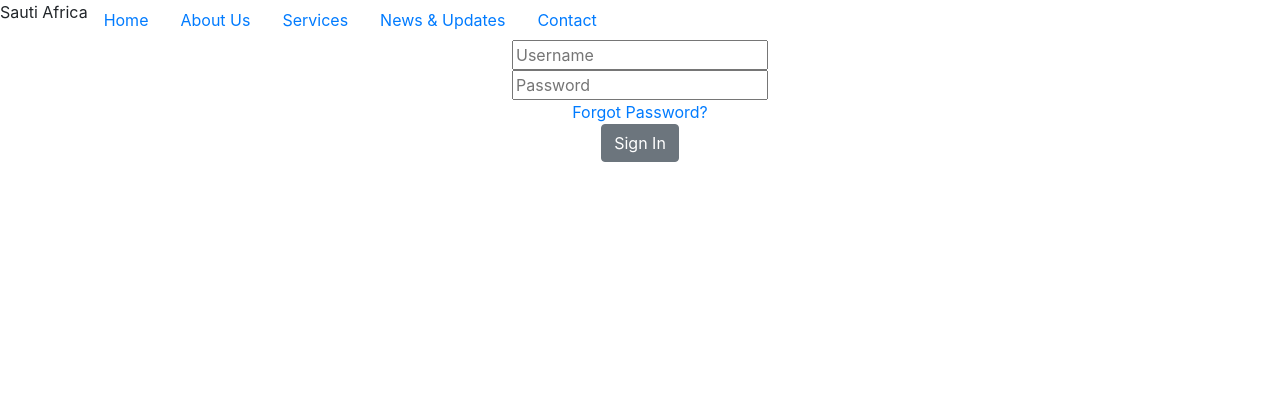
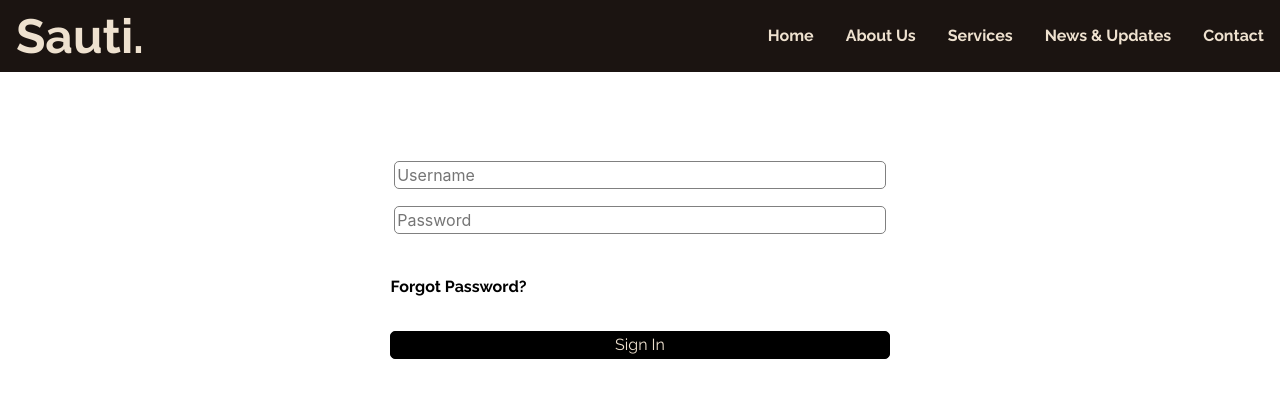
Before and after one commit to raaudain/Frontend, a React (Create React App) app in the folder sauti-africa/: page / in a window 1280 px wide. Shown: the top 398 px of the page. Built offline with nearby package versions, Linux system fonts and the light colour scheme.

Commit message:
styling is passable; functionality lost, credentials now invalid. May have been removed from the database as a valid login

```diff
--- a/sauti-africa/public/index.html
+++ b/sauti-africa/public/index.html
@@ -24,7 +24,7 @@
       work correctly both with client-side routing and a non-root public URL.
       Learn how to configure a non-root public URL by running `npm run build`.
     -->
-    <title>React App</title>
+    <link href="https://fonts.googleapis.com/css?family=Raleway:400,700&display=swap" rel="stylesheet">    <title>Sauti Africa</title>
   </head>
   <body>
     <noscript>You need to enable JavaScript to run this app.</noscript>
--- /dev/null
+++ b/sauti-africa/src/Styles/styles.css
@@ -0,0 +1,70 @@
+.nav {
+  font-family: "Raleway", sans-serif;
+  font-weight: bold;
+  color: #eee1cf;
+  background-color: #1b1411;
+  display: flex;
+  align-items: center;
+  justify-content: space-between;
+}
+
+.nav p {
+  font-size: 3rem;
+  justify-content: flex-start;
+  margin: 0 1rem
+}
+
+.nav a {
+  text-decoration: none;
+  color: #eee1cf;
+  font-size: 1rem;
+  padding: 1rem 1rem;
+  margin: 0 auto;
+
+}
+
+.nav .nav-item, a {
+    justify-content: right;
+}
+
+.nav .nav-item, a:hover {
+    color: #1b1411;
+}
+
+.container {
+    padding: 5rem, 0rem;
+    margin: 5rem auto;
+    height: 50%;
+    width: 50%;
+}
+
+input {
+    width: 45%;
+    border-radius: 5px;
+    border-style: none;
+    border: 1px solid gray;
+    font-family: "Raleway", sans-serif;
+}
+
+.input {
+    padding: .55rem;
+}
+
+a.forgot {
+    display: block;
+    text-align: left;
+    text-decoration: none;
+    font-family: "Raleway", sans-serif;
+    font-weight: bold;
+    margin: 2rem 19.1rem;
+    color: black;
+}
+
+button.signin {
+    font-family: "Raleway", sans-serif;
+    width: 45%;
+    background-color: black;
+    color: #eee1cf;
+    border-radius: 5px;
+    border: 1px solid black;
+}
--- a/sauti-africa/src/UserLogin/UserLogin.js
+++ b/sauti-africa/src/UserLogin/UserLogin.js
@@ -2,13 +2,15 @@ import React from 'react';
 import { withFormik, Form, Field } from 'formik';
 import * as Yup from 'yup';
 import axios from 'axios';
-import { Button, Container, Row, Col, Nav, NavItem, NavLink } from 'reactstrap';
+import { Nav, NavItem, NavLink } from 'reactstrap';
+import '../Styles/styles.css';
 
 function UserLogin({ errors, touched, isSubmitting }) {
     return (
         <div>
-            <Nav color="#1b1411">
-                <p>Sauti Africa</p>
+            <div className="nav">
+            <p>Sauti.</p>
+            <Nav>
                 <NavItem>
                     <NavLink href="/">Home</NavLink>
                 </NavItem>
@@ -25,20 +27,22 @@ function UserLogin({ errors, touched, isSubmitting }) {
                     <NavLink href="/contact/">Contact</NavLink>
                 </NavItem>
             </Nav>
+            </div>
             <Form>
-                <div>
+                <div className="container">
+                <div className="input">
                     {touched.username && errors.username && <p>{errors.username}</p>}
                     <Field type="username" name="username" placeholder="Username" />
                 </div>
-                <div>
+                <div className="input">
                     {touched.password && errors.password && <p>{errors.password}</p>}
                     <Field type="password" name="password" placeholder="Password" />
                 </div>
-                <a href="/forgot/"style={{ display: "block" }}>Forgot Password?</a>
-                <Button disabled={isSubmitting}>Sign In</Button>
+                <a className="forgot" href="/forgot/">Forgot Password?</a>
+                <button className="signin" disabled={isSubmitting}>Sign In</button>
+                </div>
             </Form>
         </div>
-
     );
 }
 
```
